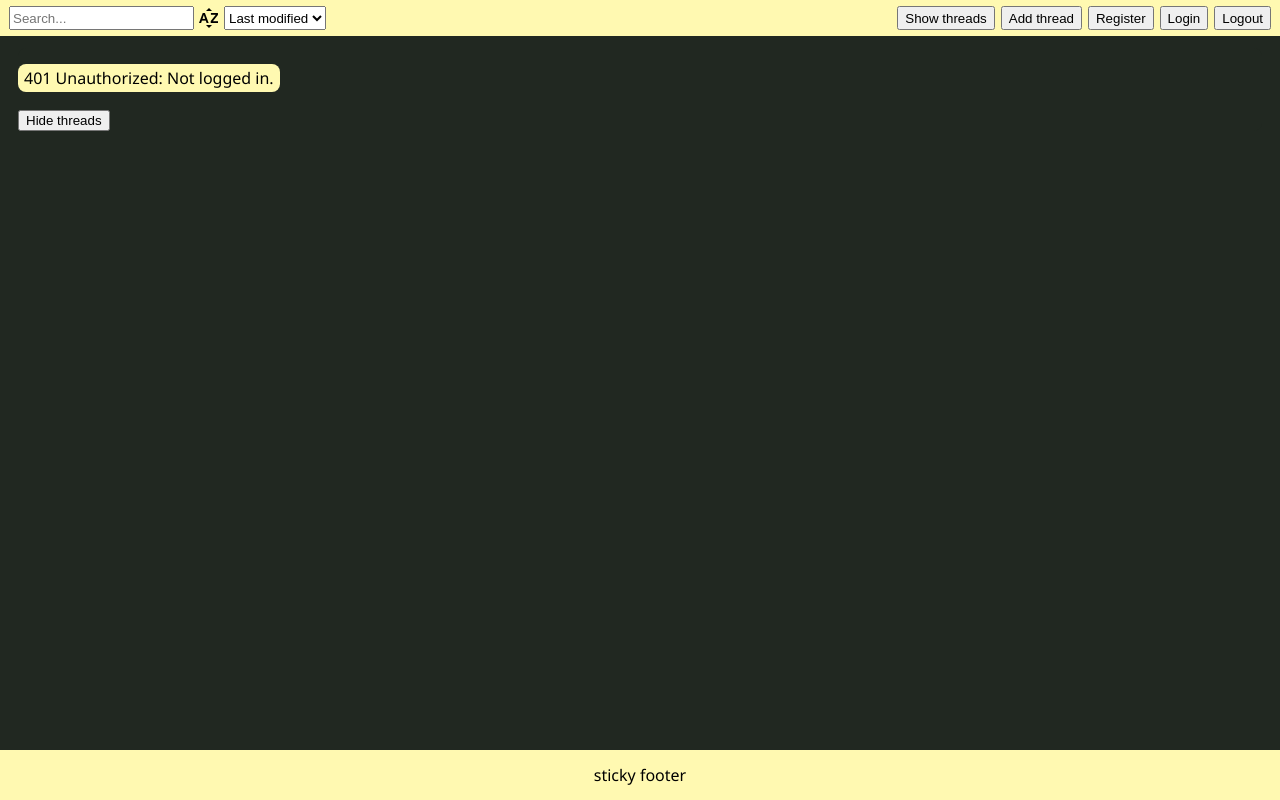
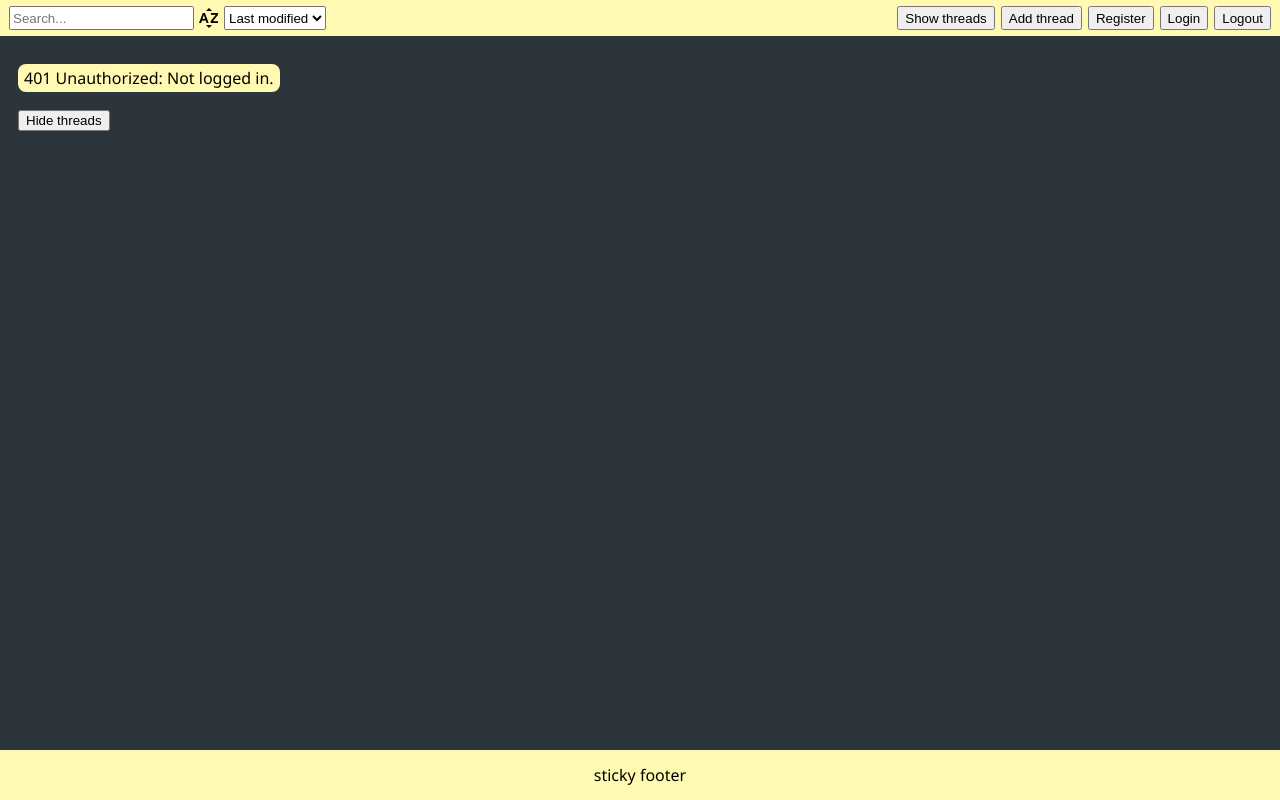
Before and after one commit to wathne/dat310-2023-examproject, a Flask app: page /static/imageboard.html in a window 1280 px wide. Run offline with Flask 3, Linux system fonts and the light colour scheme; data that the repository does not hold is empty; some libraries are stand-ins or nearby versions.

Commit message:
refactor(frontend): change css color code for dark shades
modified:   static/imageboard.css

```diff
--- a/static/imageboard.css
+++ b/static/imageboard.css
@@ -10,7 +10,7 @@
  *   #?????? light accent
  *   #?????? main brand color
  *   #?????? dark accent
- *   #212821 dark shades
+ *   #2c353b dark shades
  */
 
 
@@ -121,7 +121,7 @@
 }
 
 .box-main-show-threads {
-  background-color: #212821; /* dark shade */
+  background-color: #2c353b; /* dark shade */
   margin: 6px 18px 0px 18px;
 }
 
@@ -140,7 +140,7 @@
 }
 
 .box-main-show-posts {
-  background-color: #212821; /* dark shade */
+  background-color: #2c353b; /* dark shade */
   margin: 6px 6px 0px 6px;
   padding: 9px 9px 3px 9px;
 }
@@ -185,7 +185,7 @@
 
 /* Body */
 body {
-  background-color: #212821; /* dark shade */
+  background-color: #2c353b; /* dark shade */
   display: flex;
   flex-direction: column;
   font-family: 'Noto Sans', sans-serif;
```
